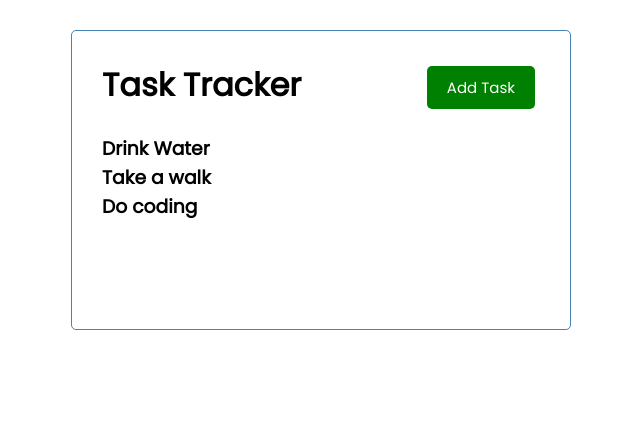
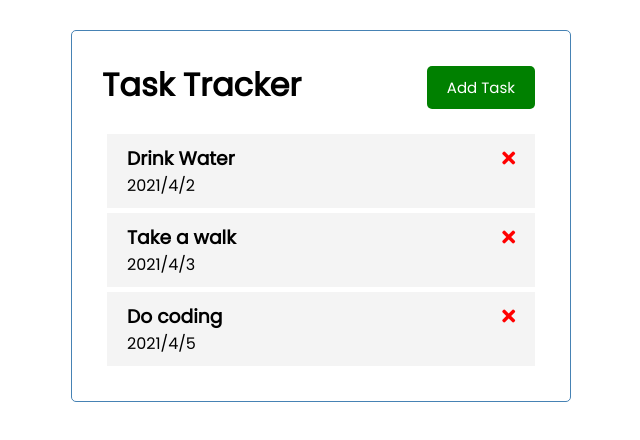
Before and after one commit to hansh1029/vue-task-tracker, a Vue app: page / in a window 1280 px wide. Shown: the top 440 px of the page, without its empty margins (319-959 px from the left). Built offline with nearby package versions, Linux system fonts and the light colour scheme.

Commit message:
task component done

```diff
--- a/public/index.html
+++ b/public/index.html
@@ -4,6 +4,10 @@
     <meta charset="utf-8">
     <meta http-equiv="X-UA-Compatible" content="IE=edge">
     <meta name="viewport" content="width=device-width,initial-scale=1.0">
+    <link
+      rel="stylesheet"
+      href="https://cdnjs.cloudflare.com/ajax/libs/font-awesome/5.15.2/css/all.min.css"
+    />
     <link rel="icon" href="<%= BASE_URL %>favicon.ico">
     <title><%= htmlWebpackPlugin.options.title %></title>
   </head>
--- a/src/components/Task.vue
+++ b/src/components/Task.vue
@@ -1,5 +1,11 @@
 <template>
-  <h3>{{ task.text }}</h3>
+  <div class="task">
+    <h3>
+      {{ task.text }}
+      <i @click="$emit('delete-task', task.id)" class="fas fa-times"></i>
+    </h3>
+    <p>{{ task.day }}</p>
+  </div>
 </template>
 
 <script>
@@ -10,3 +16,23 @@ export default {
   },
 };
 </script>
+
+<style scope>
+.fas {
+  color: red;
+}
+.task {
+  background: #f4f4f4;
+  margin: 5px;
+  padding: 10px 20px;
+  cursor: pointer;
+}
+.task.reminder {
+  border-left: 5px solid green;
+}
+.task h3 {
+  display: flex;
+  align-items: center;
+  justify-content: space-between;
+}
+</style>
```
Also changed, not shown: 1 other file (tests, documents, lock files or other folders).
